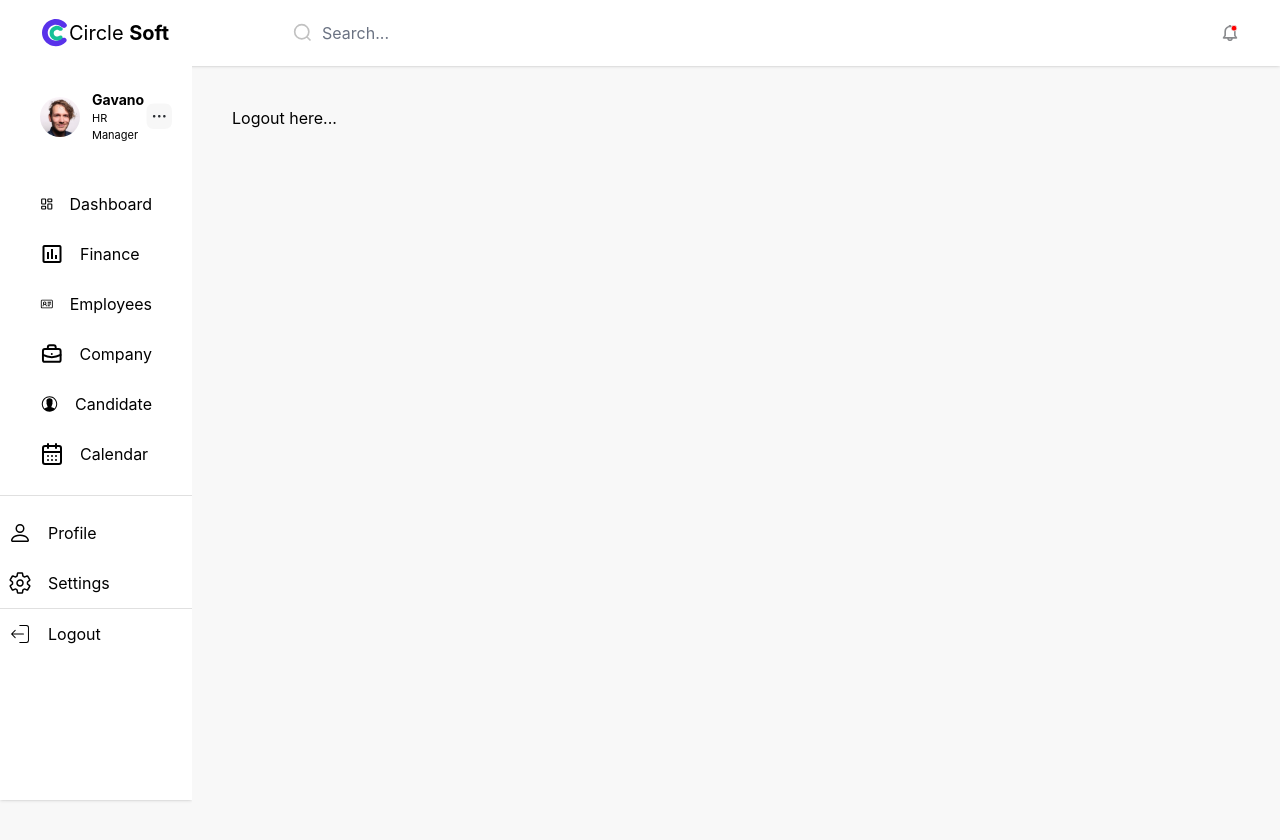
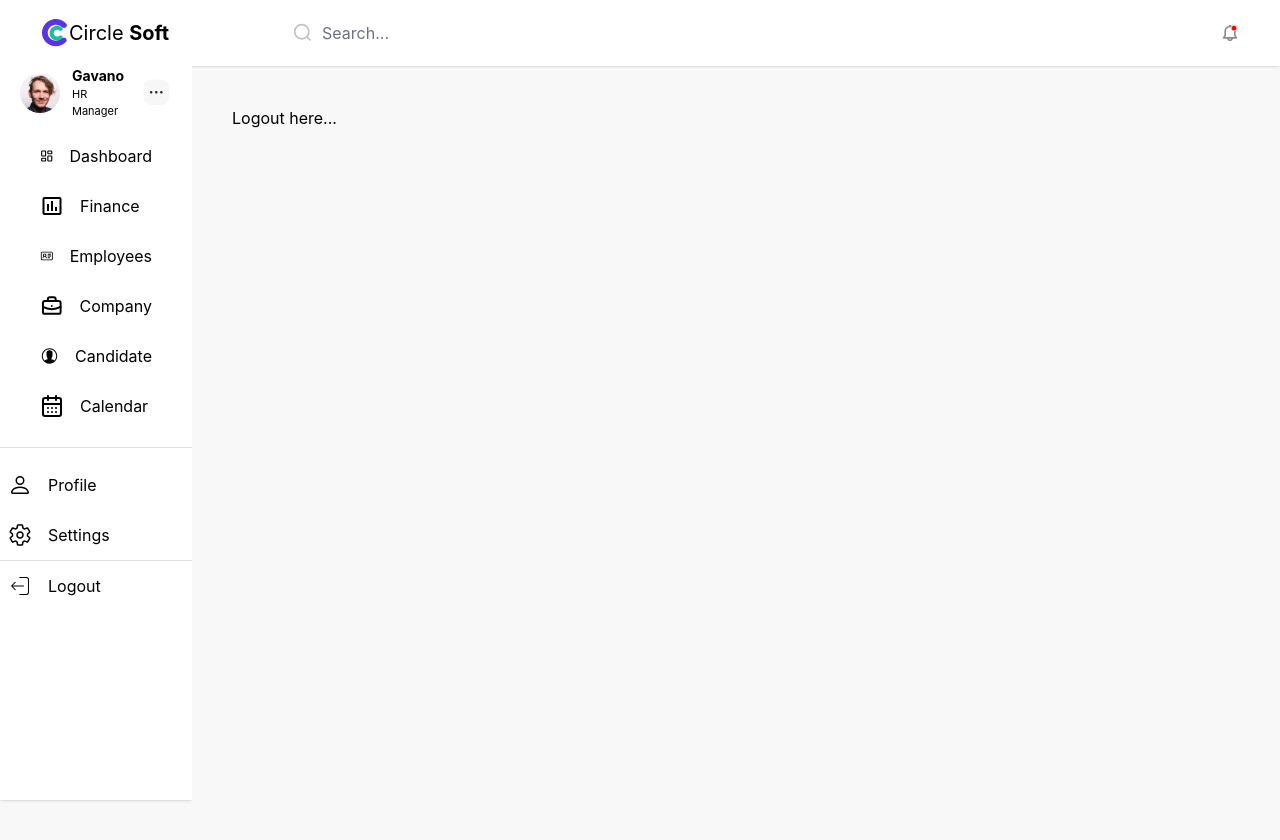
Before and after one commit to alameenbalogun/circleSoft, a Next.js app: page /logout in a window 1280 px wide. Shown: the top 840 px of the page. Built offline with nearby package versions, Linux system fonts and the light colour scheme.

Commit message:
updated sidebar

```diff
--- a/src/app/page.js
+++ b/src/app/page.js
@@ -252,7 +252,7 @@ export default function Page() {
           <h1 className="font-bold text-[#343434] text-[14px] mt-5">
             Employee Composition
           </h1>
-          <div className="w-full h-[400px] object-cover sm:scale-125 md:scale-150 xl:scale-200">
+          <div className="w-full h-[400px] object-cover scale-100 md:scale-125  lg:scale-130  xl:scale-150 2xl:scale-200">
             <ResponsiveContainer width="100%" height="100%">
               <PieChart>
                 <Pie
--- a/src/components/Sidebar.js
+++ b/src/components/Sidebar.js
@@ -12,7 +12,7 @@ import { CiLogout } from "react-icons/ci";
 export default function SideBar() {
   return (
     <div className="top-[66px] shadow-sm !h-[calc(100vh-66px)] bg-white flex flex-col overflow-y-auto">
-      <div className="flex gap-2 md:!gap-5 xl:!gap-10 px-2 md:!px-5 xl:!px-10 p-6">
+      <div className="flex gap-2   px-2 md:px-5 ">
         <div className="flex gap-2 xl:!gap-3 items-center">
           <img src="/gavano.svg" alt="Gavano Image" width={40} />
           <div className="">
```
